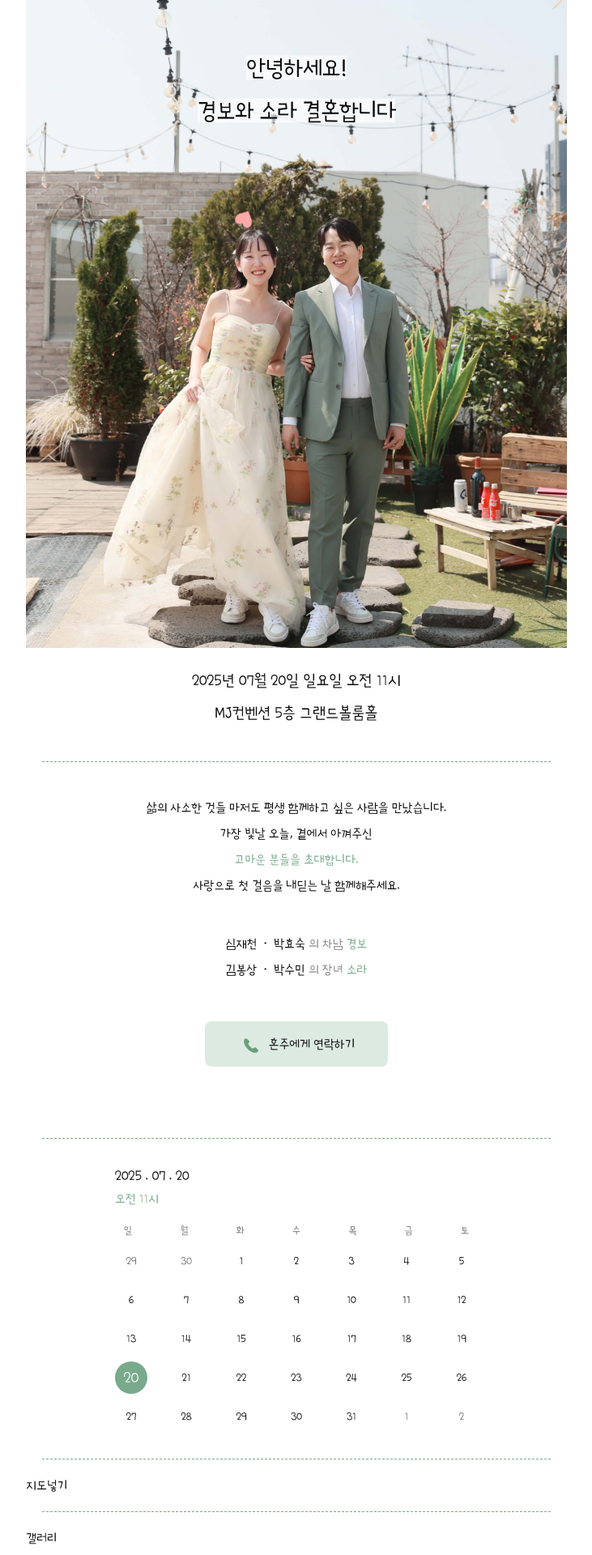
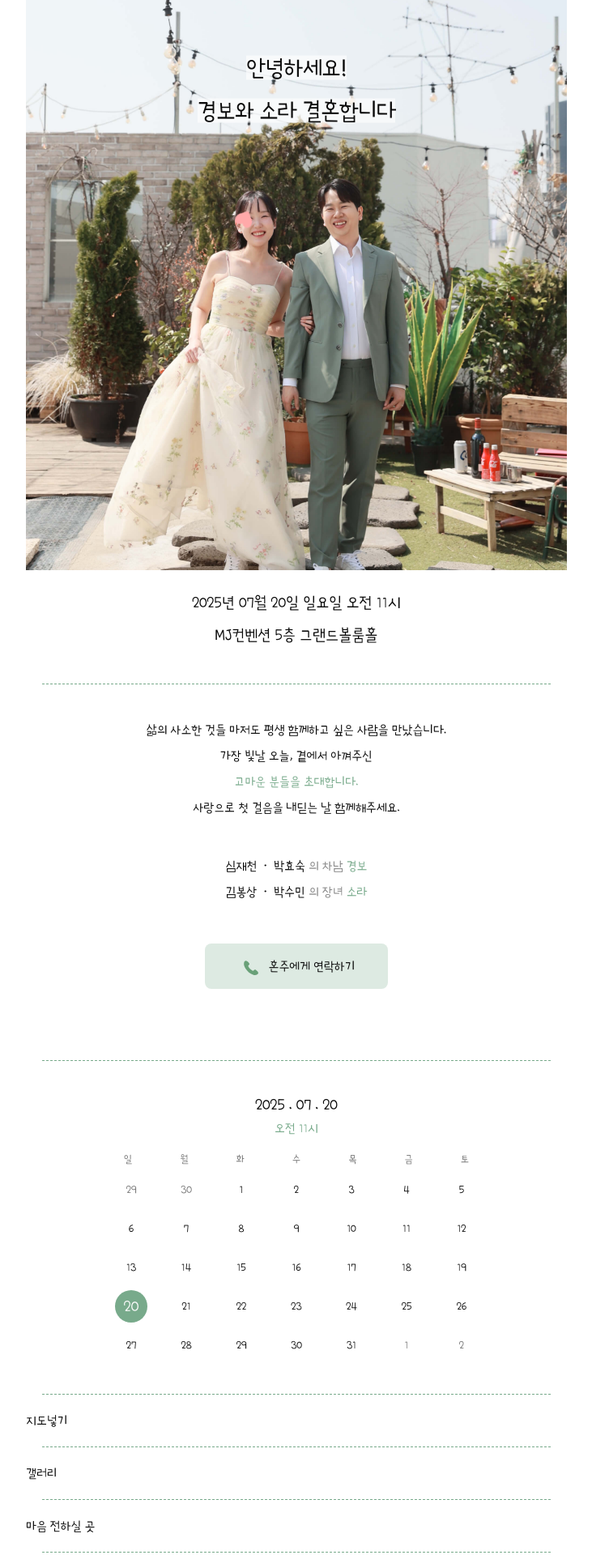
Before and after one commit to solllos/wedding-invite, a React (Vite) app: page / in a window 1280 px wide. Shown: the top 1920 px of the page at 81% size, without its empty margins (274-1005 px from the left). Built offline with nearby package versions, Linux system fonts and the light colour scheme.

Commit message:
feat: 스타일 조정

```diff
--- a/src/components/WeddingCalendar.tsx
+++ b/src/components/WeddingCalendar.tsx
@@ -2,7 +2,7 @@ import { Calendar } from "@/components/ui/calendar";
 
 export function WeddingCalendar() {
   return (
-    <section>
+    <section className="p-2">
       <Calendar
         disableNavigation
         selected={new Date(2025, 6, 20)}
--- a/src/components/ui/calendar.tsx
+++ b/src/components/ui/calendar.tsx
@@ -67,7 +67,7 @@ function Calendar({
           <ChevronRight className={cn("size-4", className)} {...props} />
         ),
         Caption: () => (
-          <div className="text-lg whitespace-pre-line">
+          <div className="text-xl whitespace-pre-line text-center">
             2025 . 07 . 20{`\n`}
             <span className="text-base text-primary">오전 11시</span>
           </div>
--- a/src/components/welcome.module.css
+++ b/src/components/welcome.module.css
@@ -92,11 +92,11 @@
 
 .welcomeImage {
   width: 100%;
-  max-height: 100vh;
-  max-height: 100dvh;
+  max-height: 88vh;
+  max-height: 88dvh;
   margin: 0 auto;
   object-fit: cover;
-  animation: fadeIn 1s ease-in-out;
+  animation: fadeIn 2s ease-in-out;
 }
 
 @keyframes spin {
```
